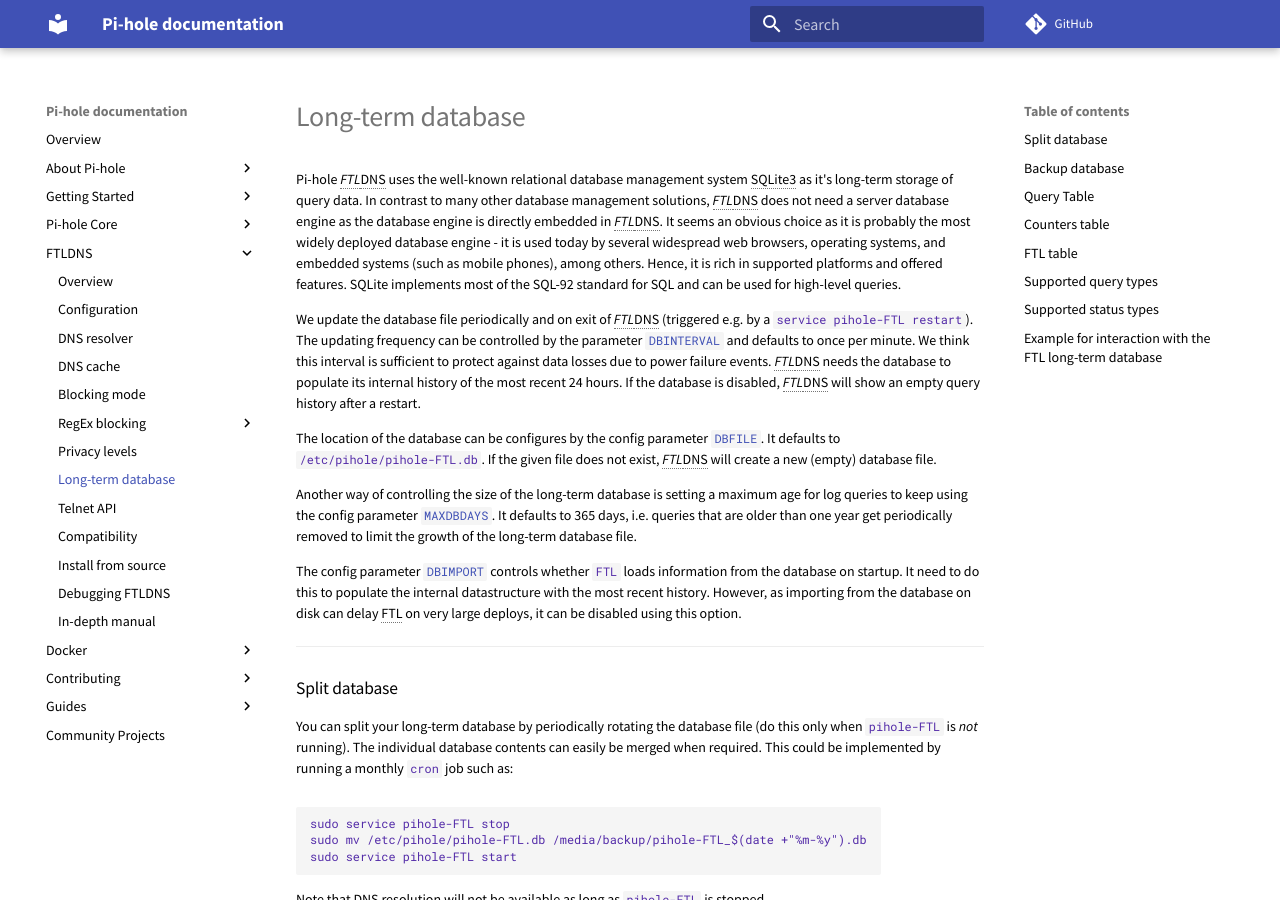
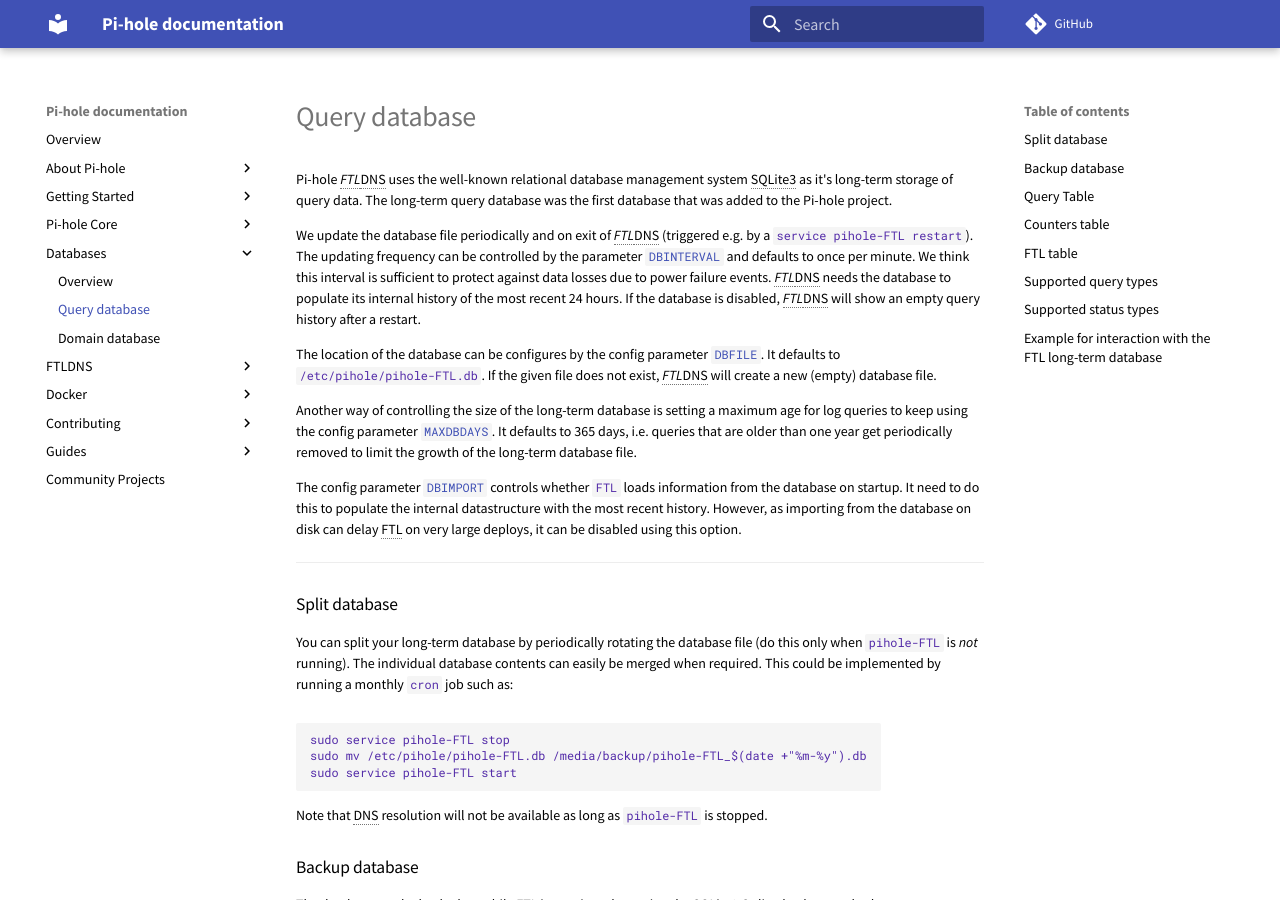
Before and after one commit to pi-hole/docs, an MkDocs documentation site: the page built from docs/database/ftl.md, in a window 1280 px wide and 900 px high. Built offline with MkDocs 1.6.1 and Material for MkDocs 9.7.7, drawn with Linux system fonts in a browser that asks for light colours; comment, search, counter and statistics services are not loaded.

Commit message:
Restructure database pages
Signed-off-by: DL6ER <dl6er@dl6er.de>

```diff
--- a/docs/ftldns/database.md
+++ b/docs/database/ftl.md
@@ -1,12 +1,12 @@
-Pi-hole *FTL*DNS uses the well-known relational database management system SQLite3 as it's long-term storage of query data. In contrast to many other database management solutions, *FTL*DNS does not need a server database engine as the database engine is directly embedded in *FTL*DNS. It seems an obvious choice as it is probably the most widely deployed database engine - it is used today by several widespread web browsers, operating systems, and embedded systems (such as mobile phones), among others. Hence, it is rich in supported platforms and offered features. SQLite implements most of the SQL-92 standard for SQL and can be used for high-level queries.
+Pi-hole *FTL*DNS uses the well-known relational database management system SQLite3 as it's long-term storage of query data. The long-term query database was the first database that was added to the Pi-hole project.
 
-We update the database file periodically and on exit of *FTL*DNS (triggered e.g. by a `service pihole-FTL restart`). The updating frequency can be controlled by the parameter [`DBINTERVAL`](configfile.md#dbinterval) and defaults to once per minute. We think this interval is sufficient to protect against data losses due to power failure events. *FTL*DNS needs the database to populate its internal history of the most recent 24 hours. If the database is disabled, *FTL*DNS will show an empty query history after a restart.
+We update the database file periodically and on exit of *FTL*DNS (triggered e.g. by a `service pihole-FTL restart`). The updating frequency can be controlled by the parameter [`DBINTERVAL`](../ftldns/configfile.md#dbinterval) and defaults to once per minute. We think this interval is sufficient to protect against data losses due to power failure events. *FTL*DNS needs the database to populate its internal history of the most recent 24 hours. If the database is disabled, *FTL*DNS will show an empty query history after a restart.
 
-The location of the database can be configures by the config parameter [`DBFILE`](configfile.md#dbfile). It defaults to `/etc/pihole/pihole-FTL.db`. If the given file does not exist, *FTL*DNS will create a new (empty) database file.
+The location of the database can be configures by the config parameter [`DBFILE`](../ftldns/configfile.md#dbfile). It defaults to `/etc/pihole/pihole-FTL.db`. If the given file does not exist, *FTL*DNS will create a new (empty) database file.
 
-Another way of controlling the size of the long-term database is setting a maximum age for log queries to keep using the config parameter [`MAXDBDAYS`](configfile.md#maxdbdays). It defaults to 365 days, i.e. queries that are older than one year get periodically removed to limit the growth of the long-term database file.
+Another way of controlling the size of the long-term database is setting a maximum age for log queries to keep using the config parameter [`MAXDBDAYS`](../ftldns/configfile.md#maxdbdays). It defaults to 365 days, i.e. queries that are older than one year get periodically removed to limit the growth of the long-term database file.
 
-The config parameter [`DBIMPORT`](configfile.md#dbimport) controls whether `FTL` loads information from the database on startup. It need to do this to populate the internal datastructure with the most recent history. However, as importing from the database on disk can delay FTL on very large deploys, it can be disabled using this option.
+The config parameter [`DBIMPORT`](../ftldns/configfile.md#dbimport) controls whether `FTL` loads information from the database on startup. It need to do this to populate the internal datastructure with the most recent history. However, as importing from the database on disk can delay FTL on very large deploys, it can be disabled using this option.
 
 ---
 ### Split database
@@ -39,8 +39,8 @@
 --- | --- | ---- | -----
 `id` | integer | No | autoincrement ID for the table, only used by SQLite3, not by *FTL*DNS
 `timestamp` | integer | No | Unix timestamp when this query arrived at *FTL*DNS (used as index)
-`type` | integer | No | Type of this query (see [Supported query types](database.md#supported-query-types))
-`status` | integer | No | How was this query handled by *FTL*DNS? (see [Supported status types](database.md#supported-status-types))
+`type` | integer | No | Type of this query (see [Supported query types](ftl.md#supported-query-types))
+`status` | integer | No | How was this query handled by *FTL*DNS? (see [Supported status types](ftl.md#supported-status-types))
 `domain` | text | No | Requested domain
 `client` | text | No | Requesting client (IP address)
 `forward` | text | Yes | Forward destination used for this query (only set if `status == 2`)
--- a/mkdocs.yml
+++ b/mkdocs.yml
@@ -55,6 +55,10 @@
   - 'Updating': main/update.md
 - 'Pi-hole Core':
   - 'The <samp>pihole</samp> command': core/pihole-command.md
+- 'Databases':
+  - 'Overview': database/index.md
+  - 'Query database': database/ftl.md
+  - 'Domain database': database/gravity.md
 - 'FTLDNS':
   - 'Overview': ftldns/index.md
   - 'Configuration': ftldns/configfile.md
@@ -65,7 +69,6 @@
     - "Overview": ftldns/regex/overview.md
     - "Tutorial": ftldns/regex/tutorial.md
   - 'Privacy levels': ftldns/privacylevels.md
-  - 'Long-term database': ftldns/database.md
   - 'Telnet API': ftldns/telnet-api.md
   - 'Compatibility': ftldns/compatibility.md
   - 'Install from source': ftldns/compile.md
```
Also changed, not shown: docs/database/index.md (added, +8 -0 lines), docs/database/gravity.md (added).
